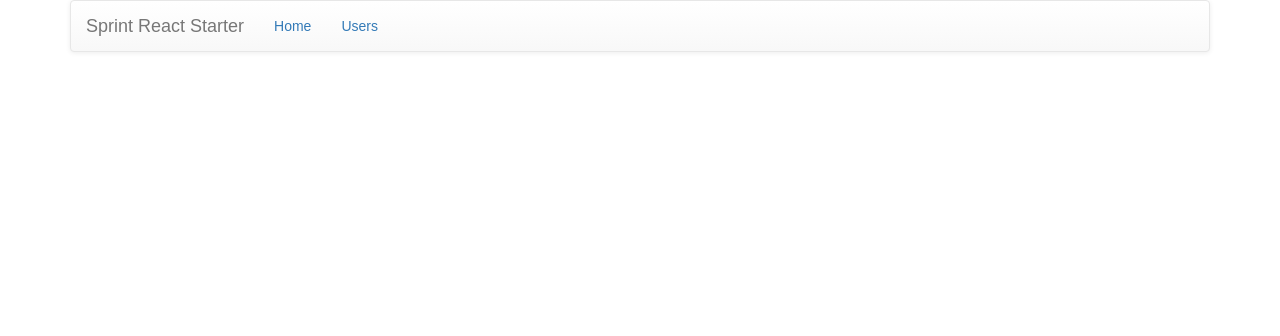
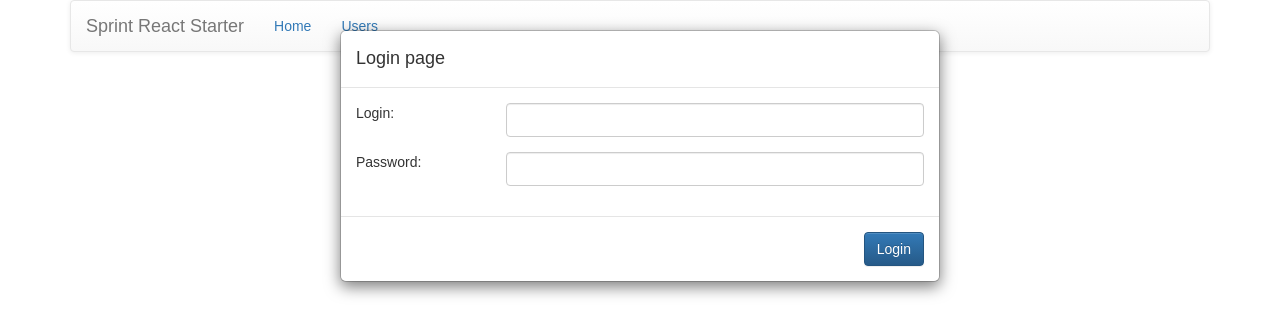
Before and after one commit to aabarmin/spring-react-starter, a React (Create React App) app in the folder frontend/: page /login in a window 1280 px wide. Shown: the top 336 px of the page. Built offline with nearby package versions, Linux system fonts and the light colour scheme.

Commit message:
Working with application authentication. Still in progress.

```diff
--- a/frontend/src/App.js
+++ b/frontend/src/App.js
@@ -1,27 +1,24 @@
 import React, { Component } from 'react';
-import {
-    BrowserRouter as Router,
-    Route
-} from 'react-router-dom';
+import { BrowserRouter as Router } from 'react-router-dom';
+import { Provider } from 'react-redux';
 
 import Grid from 'react-bootstrap/lib/Grid';
 
 import Header from './app/Header';
-
-import Dashboard from './dashboard/Dashboard';
-import UsersComponent from './users/UsersComponent';
+import Routes from './app/router/Routes';
+import store from './app/store/store';
 
 class App extends Component {
     render() {
         return (
-            <Router>
-                <Grid>
-                    <Header/>
-
-                    <Route exact path="/" component={Dashboard} />
-                    <Route path="/users" component={UsersComponent} />
-                </Grid>
-            </Router>
+            <Provider store={store}>
+                <Router>
+                    <Grid>
+                        <Header/>
+                        <Routes/>
+                    </Grid>
+                </Router>
+            </Provider>
         );
     }
 }
--- /dev/null
+++ b/frontend/src/app/login/LoginComponent.js
@@ -0,0 +1,66 @@
+import React, { Component } from 'react';
+
+import {
+    Button,
+    Col, Form, FormControl, FormGroup, Modal } from "react-bootstrap";
+
+class LoginComponent extends Component {
+    state = {
+        username: "",
+        password: ""
+    };
+
+    handleChange = (e) => {
+        var inputName = e.target.name;
+        var inputValue = e.target.value;
+        this.setState({[inputName]: inputValue});
+    }
+
+    handleSubmit = (e) => {
+        this.props.login(this.state.username, this.state.password);
+    }
+
+    render() {
+        return (
+            <Modal.Dialog>
+                <Modal.Header>
+                    <Modal.Title>
+                        Login page
+                    </Modal.Title>
+                </Modal.Header>
+
+                <Modal.Body>
+                    <Form horizontal>
+                        <FormGroup>
+                            <Col sm={3}>
+                                Login:
+                            </Col>
+                            <Col sm={9}>
+                                <FormControl type="text"
+                                             name="username"
+                                             onChange={this.handleChange.bind(this)} />
+                            </Col>
+                        </FormGroup>
+
+                        <FormGroup>
+                            <Col sm={3}>
+                                Password:
+                            </Col>
+                            <Col sm={9}>
+                                <FormControl type="password"
+                                             name="password"
+                                             onChange={this.handleChange.bind(this)} />
+                            </Col>
+                        </FormGroup>
+                    </Form>
+                </Modal.Body>
+
+                <Modal.Footer>
+                    <Button bsStyle="primary" onClick={this.handleSubmit.bind(this)}>Login</Button>
+                </Modal.Footer>
+            </Modal.Dialog>
+        )
+    }
+}
+
+export default LoginComponent;
--- /dev/null
+++ b/frontend/src/app/login/LoginPage.js
@@ -0,0 +1,8 @@
+import { connect } from 'react-redux';
+import { login } from '../store/reducers/app/auth';
+import LoginComponent from "./LoginComponent";
+
+export default connect(
+    () => ({}),
+    { login }
+)(LoginComponent);
--- /dev/null
+++ b/frontend/src/app/router/Routes.js
@@ -0,0 +1,22 @@
+import React, { Component } from 'react';
+import { Route } from 'react-router-dom';
+
+import Dashboard from '../../dashboard/Dashboard';
+import UsersComponent from '../../users/UsersComponent';
+
+import privateRoute from './privateRoute';
+import LoginPage from "../login/LoginPage";
+
+class Routes extends Component {
+    render() {
+        return (
+            <div>
+                <Route exact path="/" component={Dashboard} />
+                <Route path="/users" component={privateRoute(UsersComponent)} />
+                <Route path="/login" component={LoginPage} />
+            </div>
+        )
+    }
+}
+
+export default Routes;
--- /dev/null
+++ b/frontend/src/app/router/privateRoute.js
@@ -0,0 +1,24 @@
+import React, { Component } from 'react';
+import { Redirect } from 'react-router-dom';
+import { connect } from 'react-redux';
+
+const mapStateToProps = (state) => {
+    return {
+        isAuthenticated: state.authentication.isAuthenticated
+    }
+};
+
+const mapDispatchToProps = {
+
+};
+
+const privateRoute = (WrappedComponent) => connect(mapStateToProps, mapDispatchToProps)(class extends Component {
+    render() {
+        if (this.props.isAuthenticated) {
+            return <WrappedComponent/>
+        }
+        return <Redirect to="/login" />
+    }
+});
+
+export default privateRoute;
--- /dev/null
+++ b/frontend/src/app/store/reducers/app/auth.js
@@ -0,0 +1,20 @@
+const ACTION_LOGIN = "login";
+
+const defaultState = {
+    isAuthenticated: false
+};
+
+export function login(login, password) {
+    return {
+        type: ACTION_LOGIN
+    }
+}
+
+const auth = (state = defaultState, action) => {
+    switch (action.type) {
+        default:
+            return state;
+    }
+}
+
+export default auth;
--- /dev/null
+++ b/frontend/src/app/store/store.js
@@ -0,0 +1,10 @@
+import { createStore } from 'redux';
+import { combineReducers } from 'redux';
+
+import auth from './reducers/app/auth';
+
+const store = createStore(combineReducers({
+    authentication: auth
+}));
+
+export default store;
```
